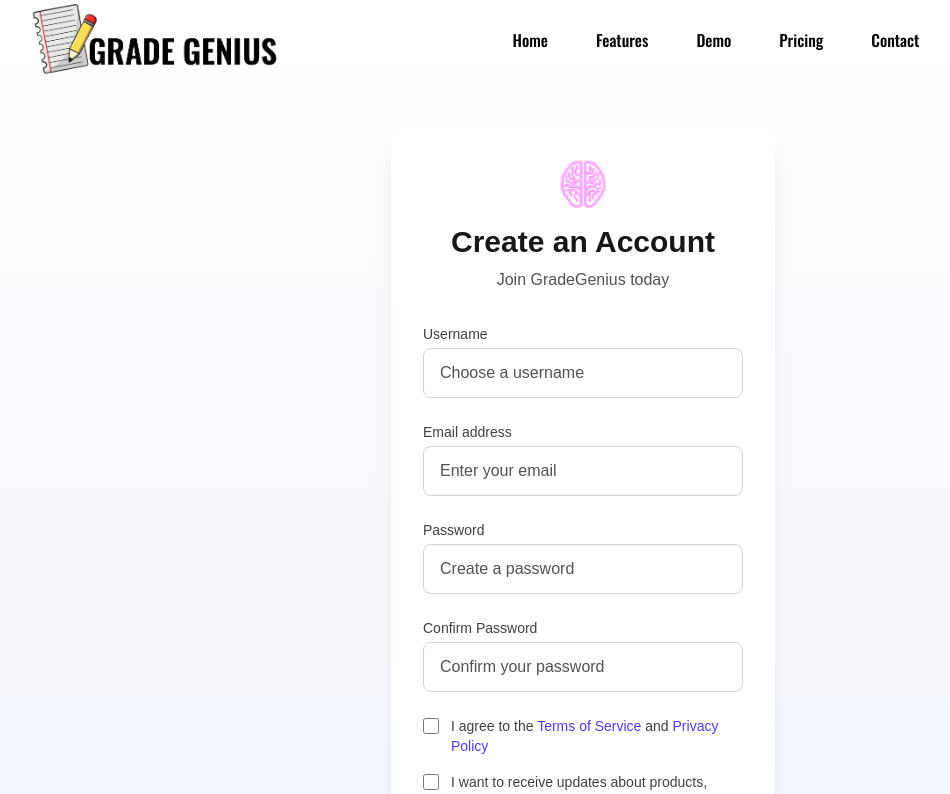
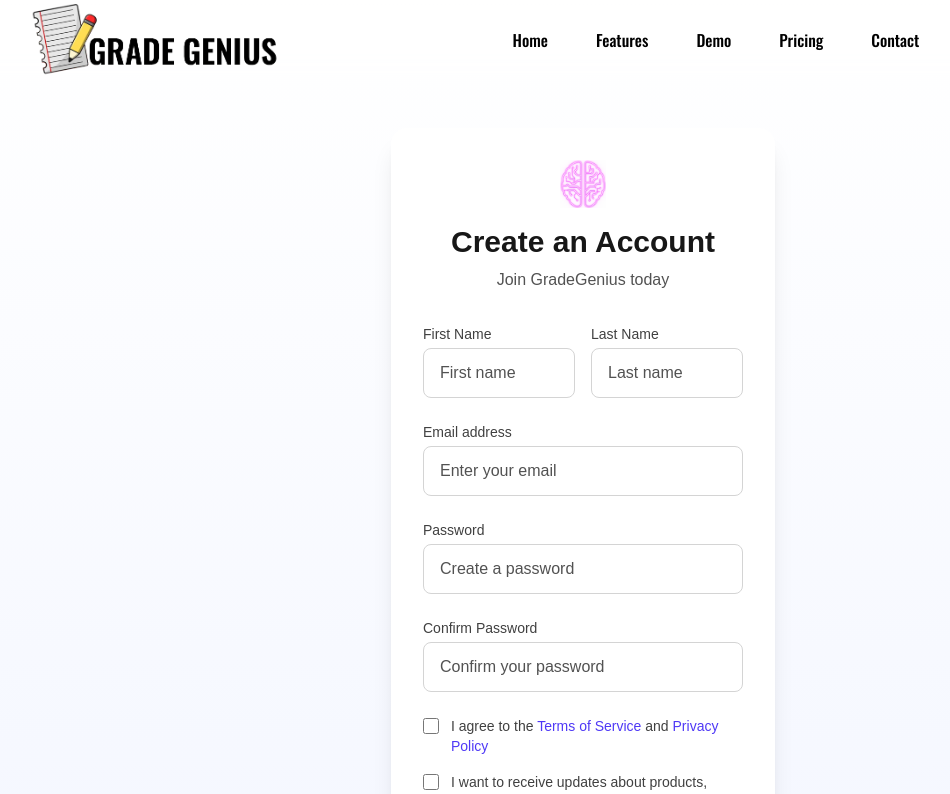
Before and after one commit to bolt162/GradeGenius, a Next.js app: page /signup in a window 1280 px wide. Shown: the top 794 px of the page, without its empty margins (57-1007 px from the left). Built offline with nearby package versions, Linux system fonts and the light colour scheme; no server answers.

Commit message:
removed username from sign up and added first name, last name

```diff
--- a/app/components/Layout.tsx
+++ b/app/components/Layout.tsx
@@ -145,9 +145,9 @@
                 className="flex items-center space-x-2"
               >
                 <div className="h-8 w-8 rounded-full bg-indigo-100 flex items-center justify-center text-indigo-600 font-medium">
-                  {user?.username?.charAt(0) || 'U'}
+                  {user?.firstName?.charAt(0) || 'U'}
                 </div>
-                <span className="hidden md:block">{user?.username || 'User'}</span>
+                <span className="hidden md:block">{user?.firstName || 'User'}</span>
                 <ChevronDown size={16} />
               </button>
 
--- a/app/signup/page.tsx
+++ b/app/signup/page.tsx
@@ -12,7 +12,8 @@
   const { signUp, isLoaded, setActive } = useSignUp();
   const router = useRouter();
 
-  const [username, setUsername] = useState('');
+  const [firstName, setFirstName] = useState('');
+  const [lastName, setLastName] = useState('');
   const [email, setEmail] = useState('');
   const [password, setPassword] = useState('');
   const [confirmPassword, setConfirmPassword] = useState('');
@@ -73,7 +74,8 @@
 
       // Start the sign-up process
       const result = await signUp.create({
-        username,
+        firstName,
+        lastName,
         emailAddress: email,
         password,
       });
@@ -124,20 +126,37 @@
               {/* Add Clerk CAPTCHA element */}
               <div id="clerk-captcha"></div>
 
+              <div className="grid grid-cols-2 gap-4">
                 <div>
-                <label htmlFor="username" className="block text-sm font-medium text-neutral-700">
-                  Username
+                  <label htmlFor="firstName" className="block text-sm font-medium text-neutral-700">
+                    First Name
                   </label>
                   <input
                     type="text"
-                  id="username"
-                  name="username"
-                  value={username}
-                  onChange={(e) => setUsername(e.target.value)}
+                    id="firstName"
+                    name="firstName"
+                    value={firstName}
+                    onChange={(e) => setFirstName(e.target.value)}
                     className="mt-1 block w-full px-4 py-3 border border-neutral-300 rounded-lg focus:ring-2 focus:ring-indigo-600 focus:border-transparent text-black placeholder-neutral-600"
-                  placeholder="Choose a username"
+                    placeholder="First name"
                     required
                   />
+                </div>
+                <div>
+                  <label htmlFor="lastName" className="block text-sm font-medium text-neutral-700">
+                    Last Name
+                  </label>
+                  <input
+                    type="text"
+                    id="lastName"
+                    name="lastName"
+                    value={lastName}
+                    onChange={(e) => setLastName(e.target.value)}
+                    className="mt-1 block w-full px-4 py-3 border border-neutral-300 rounded-lg focus:ring-2 focus:ring-indigo-600 focus:border-transparent text-black placeholder-neutral-600"
+                    placeholder="Last name"
+                    required
+                  />
+                </div>
               </div>
 
               <div>
```
Lines whose indentation alone changed are shown as unchanged.
